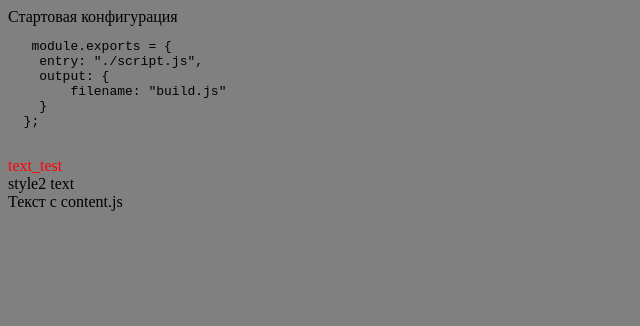
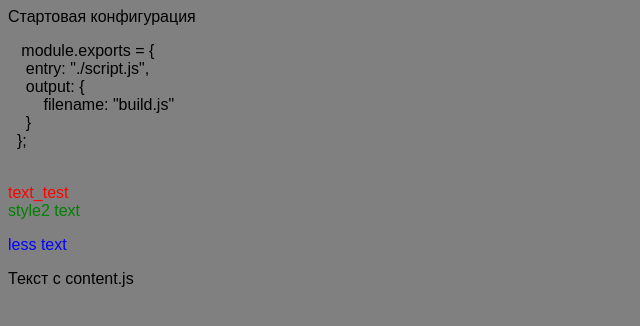
Before and after one commit to Shperung/WebPack_Test, a website: page index.html in a window 1280 px wide. Shown: the whole page, without its empty margins (0-640 px from the left). Drawn offline with Linux system fonts and the light colour scheme.

Commit message:
less load

```diff
--- a/build.css
+++ b/build.css
@@ -1,3 +1,9 @@
 body{
 	background-color: gray;
+}.style2{
+	color: green;
+}*{
+	font-family: Arial;
+}p{
+	color:blue;
 }
--- a/build.js
+++ b/build.js
@@ -51,7 +51,9 @@
 
 	__webpack_require__(3);
 	__webpack_require__(4);
-
+	__webpack_require__(8);
+	__webpack_require__(10);
+	__webpack_require__(12);
 
 /***/ },
 /* 1 */
@@ -82,5 +84,28 @@
 
 	// removed by extract-text-webpack-plugin
 
+/***/ },
+/* 5 */,
+/* 6 */,
+/* 7 */,
+/* 8 */
+/***/ function(module, exports) {
+
+	// removed by extract-text-webpack-plugin
+
+/***/ },
+/* 9 */,
+/* 10 */
+/***/ function(module, exports) {
+
+	// removed by extract-text-webpack-plugin
+
+/***/ },
+/* 11 */,
+/* 12 */
+/***/ function(module, exports) {
+
+	// removed by extract-text-webpack-plugin
+
 /***/ }
 /******/ ]);
--- a/index.html
+++ b/index.html
@@ -41,6 +41,8 @@
 
  </section>
 
+ <p>less text</p>
+
 </body>
   <script type="text/javascript" src="build.js"></script>
 
--- a/package.json
+++ b/package.json
@@ -19,6 +19,7 @@
   "homepage": "https://github.com/Shperung/WebPack_Test#readme",
   "dependencies": {
     "css-loader": "^0.26.0",
-    "extract-text-webpack-plugin": "^1.0.1"
+    "extract-text-webpack-plugin": "^1.0.1",
+    "less-loader": "^2.2.3"
   }
 }
--- a/script.js
+++ b/script.js
@@ -5,3 +5,6 @@ var s2 =(require('./script2'));
 
 require('./script3');
 require('./main.css');
+require('./style1.css');
+require('./style2.css');
+require('./style.less');
--- /dev/null
+++ b/style.less
@@ -0,0 +1,3 @@
+p{
+	color:blue;
+}
--- /dev/null
+++ b/style2.css
@@ -0,0 +1,3 @@
+*{
+	font-family: Arial;
+}
--- a/webpack.config.js
+++ b/webpack.config.js
@@ -41,7 +41,8 @@ module.exports = {
 
     module:{
         loaders: [
-            { test: /\.css$/, loader: ExtractTextPlugin.extract("style-loader", "css-loader") }
+            { test: /\.css$/, loader: ExtractTextPlugin.extract("style-loader", "css-loader") },
+            { test: /\.less$/, loader: ExtractTextPlugin.extract("style-loader", "css-loader", "less-loader") }
         ]
     },
     plugins: [
```
